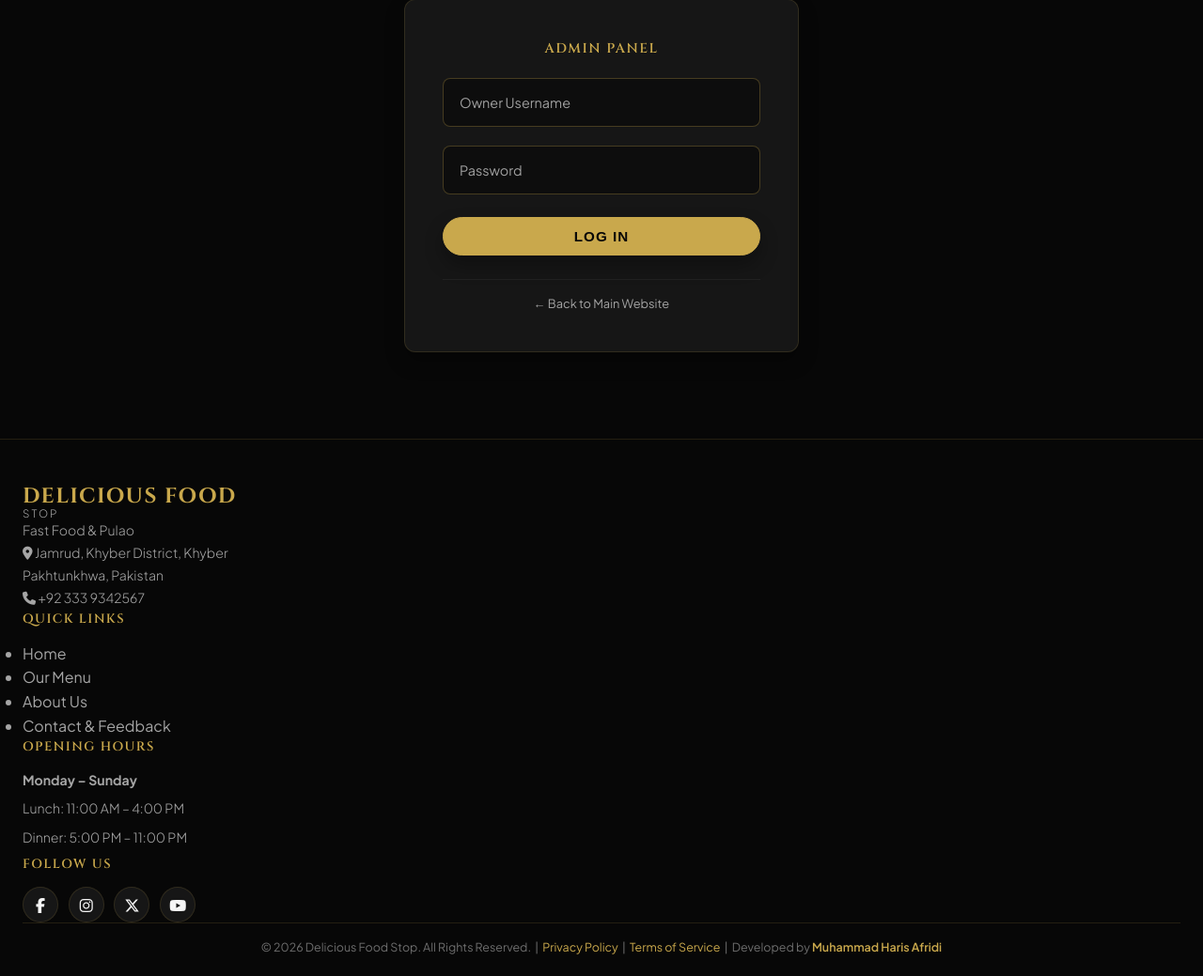
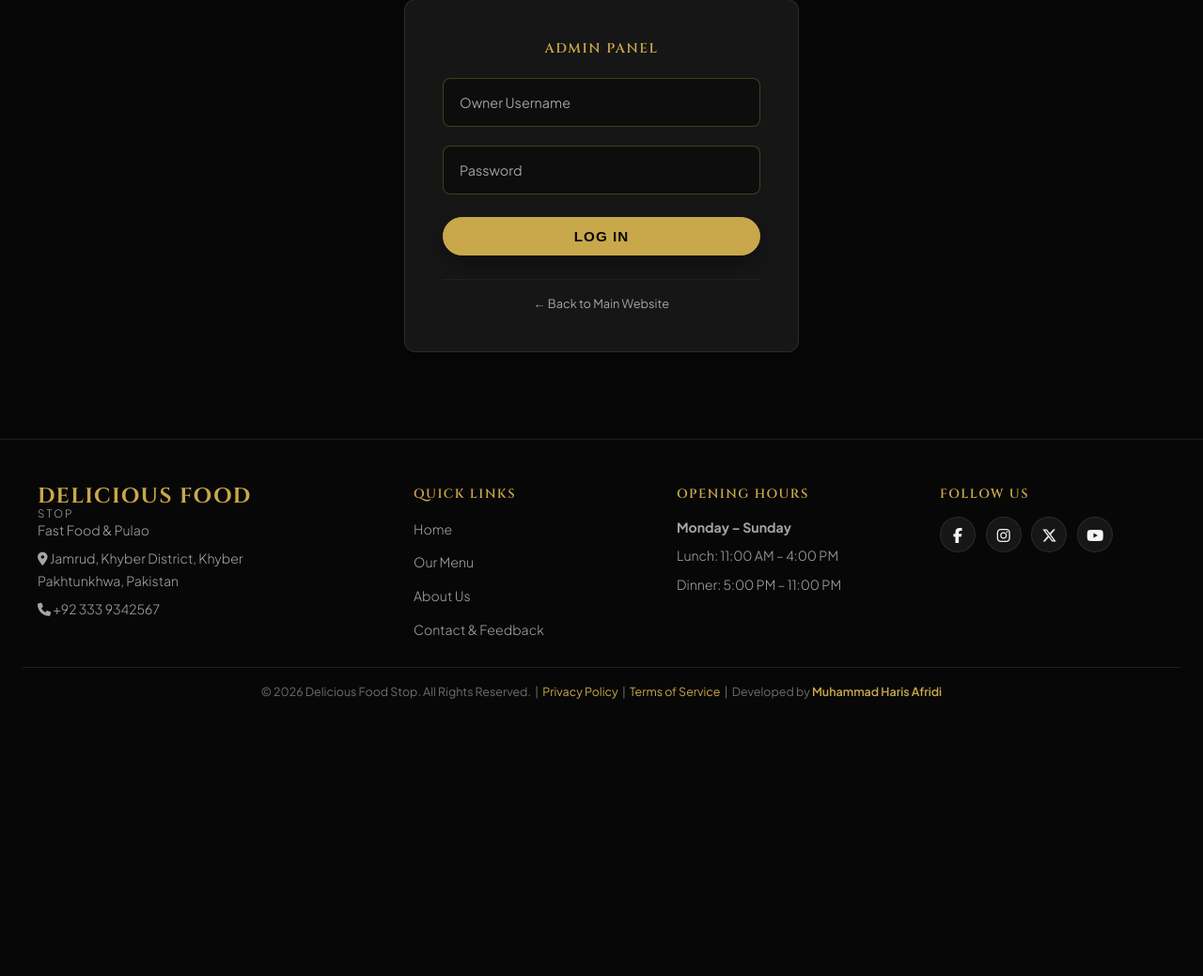
Before and after one commit to ahmadyarafridi/new-web-app, a Django app: page /owner/login/?next=/owner/dashboard/analytics/orders/ in a window 1280 px wide. Shown: the part 183-1222 px from the top of the page at 94% size. After the commit the page ends 927 px from the top, so only its background shows below. Run offline with Django 5.2, Linux system fonts and the light colour scheme; data comes from the database, SQL or seed files in the repository; some libraries are stand-ins or nearby versions; some web fonts are replaced.

Commit message:
Fix laptop/desktop footer container grid layout and links styling

```diff
--- a/static/css/style.css
+++ b/static/css/style.css
@@ -2029,11 +2029,13 @@ footer {
     padding: 48px 24px 20px;
 }
 
+.footer-container,
 .footer-inner {
     display: flex;
     gap: 40px;
     flex-wrap: wrap;
     justify-content: space-between;
+    align-items: flex-start;
     max-width: 1200px;
     margin: 0 auto 28px;
 }
@@ -2057,6 +2059,7 @@ footer {
     line-height: 1.7;
     max-width: 280px;
     font-weight: 300;
+    margin-bottom: 6px;
 }
 
 .footer-links,
@@ -2077,6 +2080,7 @@ footer {
     margin-bottom: 12px;
 }
 
+.footer-links ul,
 .footer-links nav ul {
     list-style: none;
     padding: 0;
@@ -2084,20 +2088,25 @@ footer {
     display: flex;
     flex-direction: column;
     align-items: flex-start;
-    gap: 12px;
-}
-
+    gap: 10px;
+}
+
+.footer-links ul li a,
 .footer-links nav ul li a {
     color: var(--color-text-gray);
     padding: 0;
     font-size: 0.88rem;
     font-weight: 300;
-}
-
+    text-decoration: none;
+    transition: var(--transition-fast);
+}
+
+.footer-links ul li a::after,
 .footer-links nav ul li a::after {
     display: none;
 }
 
+.footer-links ul li a:hover,
 .footer-links nav ul li a:hover {
     color: var(--color-primary);
     padding-left: 5px;
```
